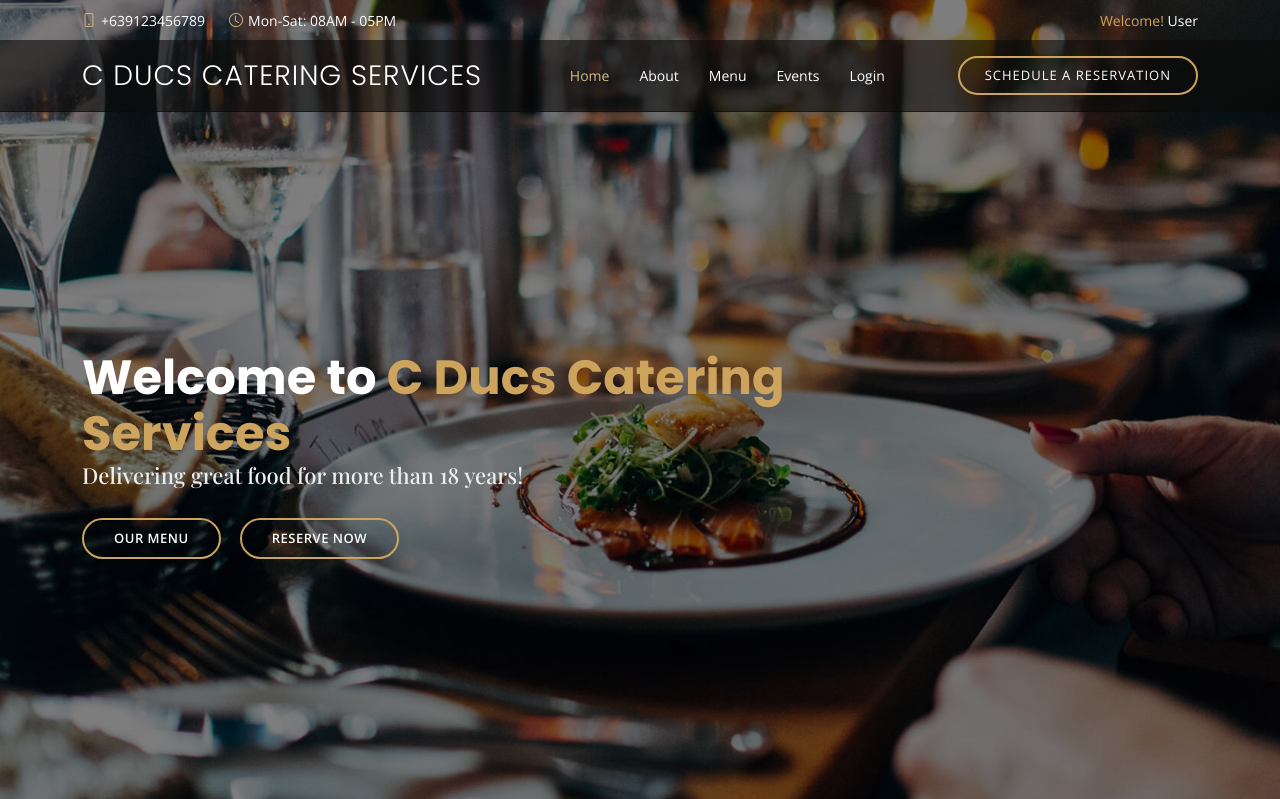
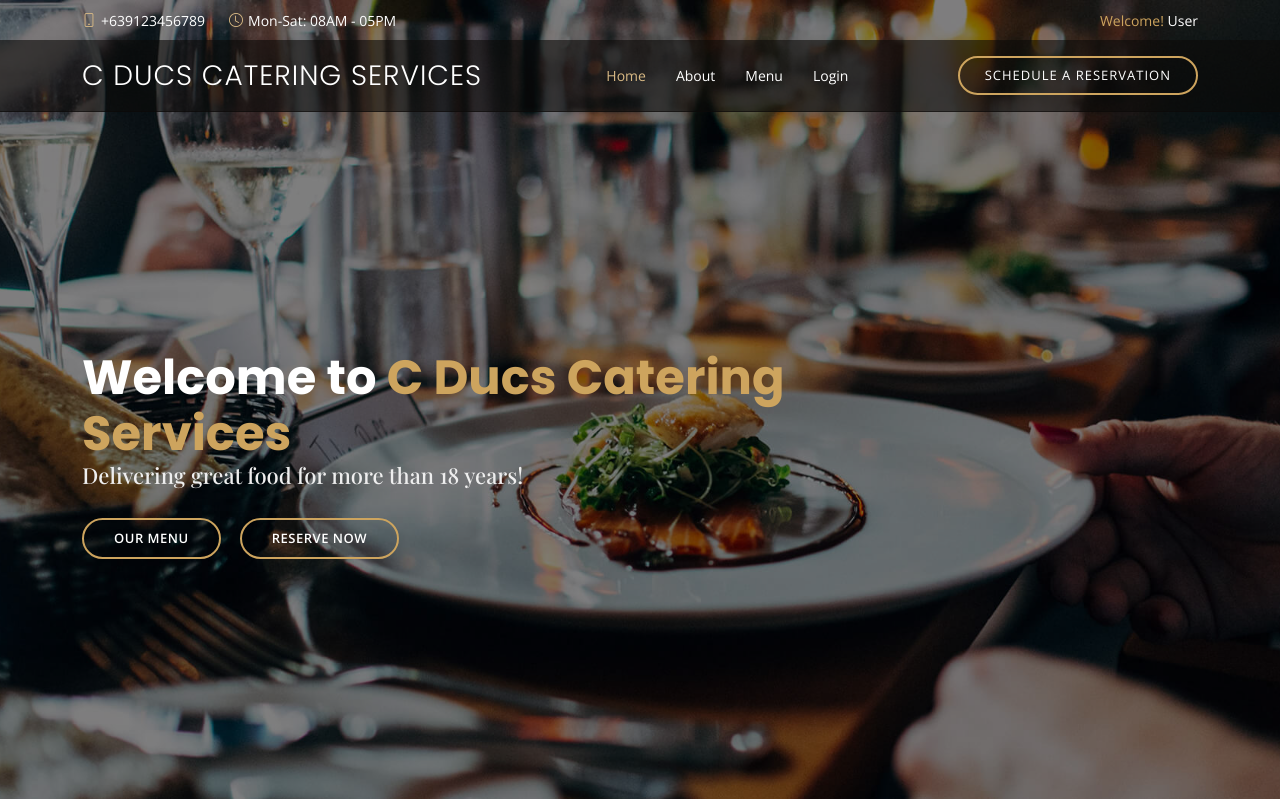
Before and after one commit to KiyoScript/kyukyu, a PHP site: page / in a window 1280 px wide. Shown: the top 799 px of the page. Run offline with PHP 8.4, Linux system fonts and the light colour scheme; data that the repository does not hold is empty; some web fonts are replaced.

Commit message:
[KY] Remove Events Navigation Link

```diff
--- a/header.php
+++ b/header.php
@@ -76,7 +76,6 @@
           <li><a class="nav-link scrollto" href="index.php?#about">About</a></li>
           <li><a class="nav-link scrollto" href="index.php?#menu">Menu</a></li>
           <!-- <li><a class="nav-link scrollto" href="#specials">Specials</a></li> -->
-          <li><a class="nav-link scrollto" href="index.php?#events">Events</a></li>
           <li><a class="nav-link scrollto" href="login.php">Login</a></li>
           <!-- <li class="dropdown"><a href="#"><span>Drop Down</span> <i class="bi bi-chevron-down"></i></a>
             <ul>
```
